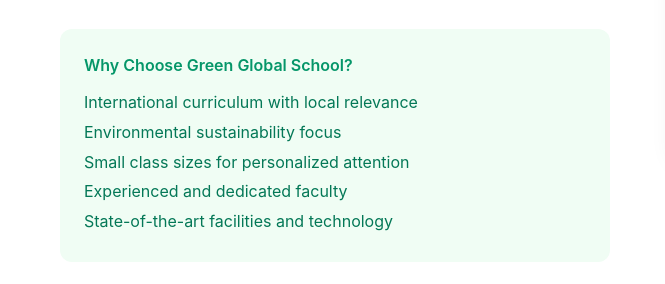
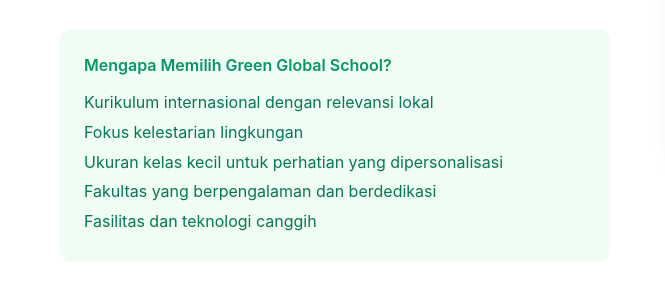
Before and after one commit to dutavw/website-ggs, a plain HTML site: page index.html in a window 1280 px wide. Shown: the part 1477-1761 px from the top of the page, 0-665 px from the left. Drawn offline with Linux system fonts and the light colour scheme; grey boxes are pictures that could not be loaded.

Commit message:
rubah alasan sekolah

```diff
--- a/index.html
+++ b/index.html
@@ -152,13 +152,13 @@
             </div>
 
             <div class="profile-highlight">
-              <h4>Why Choose Green Global School?</h4>
+              <h4>Mengapa Memilih Green Global School?</h4>
               <ul>
-                <li>International curriculum with local relevance</li>
-                <li>Environmental sustainability focus</li>
-                <li>Small class sizes for personalized attention</li>
-                <li>Experienced and dedicated faculty</li>
-                <li>State-of-the-art facilities and technology</li>
+                <li>Kurikulum internasional dengan relevansi lokal</li>
+                <li>Fokus kelestarian lingkungan</li>
+                <li>Ukuran kelas kecil untuk perhatian yang dipersonalisasi</li>
+                <li>Fakultas yang berpengalaman dan berdedikasi</li>
+                <li>Fasilitas dan teknologi canggih</li>
               </ul>
             </div>
           </div>
```
